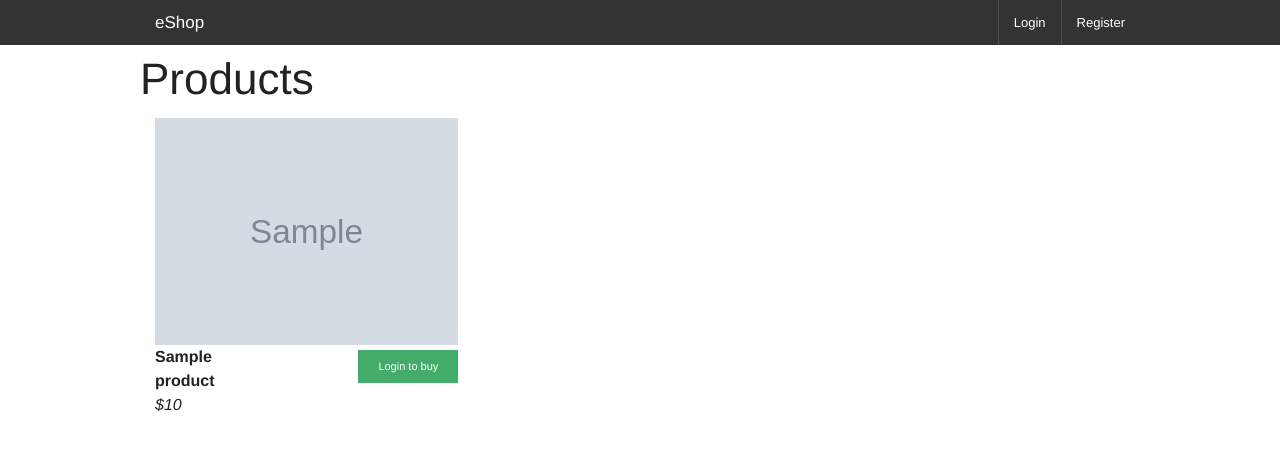
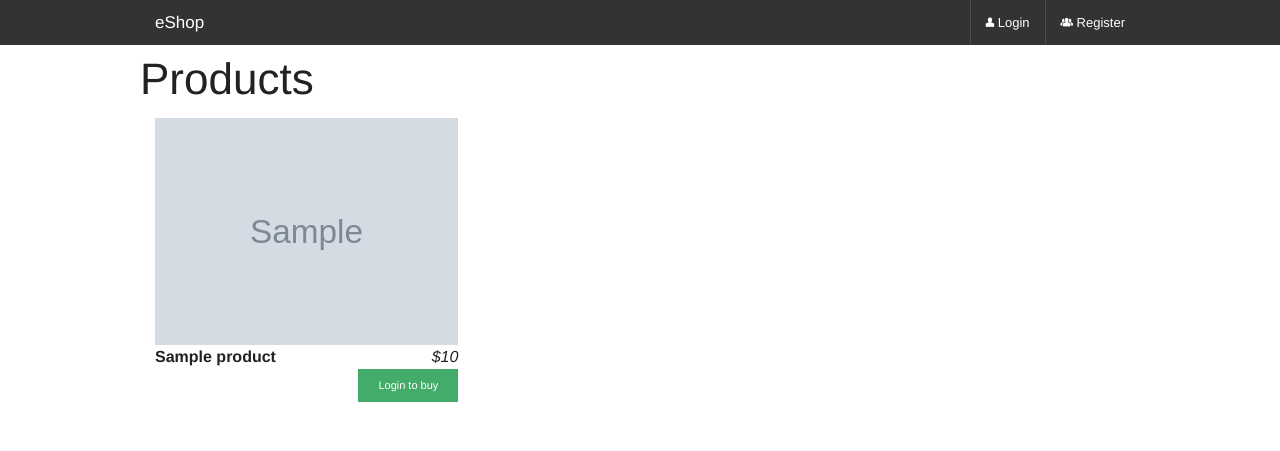
Before and after one commit to markmorcos/eShop, a PHP site: page /eshop/ in a window 1280 px wide. Shown: the top 451 px of the page. Run offline with PHP 8.4, Linux system fonts and the light colour scheme; tables that the repository leaves empty hold one stand-in row (values such as "Sample post"); grey boxes marked "Sample" are stand-in pictures.

Commit message:
Final mods

```diff
--- a/cart.php
+++ b/cart.php
@@ -49,7 +49,7 @@ if(isset($_POST["checkout"]))
     mysqli_query($con, "UPDATE products SET stock = stock - $quantity WHERE id = $product_id");
   }
   mysqli_query($con, "DELETE FROM cart WHERE user_id = $id");
-  $_SESSION["notice"] = "Items will be delivered in 3 working days";
+  $_SESSION["notice"] = "Purchase completed. Items will be delievered within 3 days.";
   header("Location: index.php");
   die();
 }
--- a/header.php
+++ b/header.php
@@ -37,12 +37,12 @@ $current_user = mysqli_fetch_assoc($result);
           <li class="divider hide-for-small"></li>
           <li><a href="profile.php"><i class="fi-torso"></i> Profile</a></li>
           <li class="divider hide-for-small"></li>
-          <li><a href="logout.php">Logout</a></li>
+          <li><a href="logout.php"><i class="fi-power"></i> Logout</a></li>
         <?php else: ?>
           <li class="divider hide-for-small"></li>
-          <li><a href="login.php">Login</a></li>
+          <li><a href="login.php"><i class="fi-torso"></i> Login</a></li>
           <li class="divider hide-for-small"></li>
-          <li><a href="register.php">Register</a></li>
+          <li><a href="register.php"><i class="fi-torsos-all"></i> Register</a></li>
         <?php endif ?>
       </ul>
     </section>
--- a/index.php
+++ b/index.php
@@ -65,7 +65,7 @@ if(isset($_POST["cart"]))
                 <img src="<?= $product["image"] ? $uploads["files"] . "products/" . $product["image"] : "img/placeholder.png"; ?>" width="100%">
             </div>
             <div class="row">
-                <div class="small-4 columns"><strong><?php echo $product["name"]; ?></strong><br><i>$<span id="price<?php echo $i; ?>"><?php echo $product["price"]; ?></span></i></div>
+                <div class="small-12 columns"><strong><?php echo $product["name"]; ?></strong>&nbsp;<i class="right">$<span id="price<?php echo $i; ?>"><?php echo $product["price"]; ?></span></i></div>
                 <?php if($product["stock"] && $current_user): ?>
                         <div id="product<?php echo $i ?>" class="reveal-modal" data-reveal aria-labelledby="modalTitle" aria-hidden="true" role="dialog">
                             <h4 id="modalTitle">Invoice</h4>
@@ -95,11 +95,11 @@ if(isset($_POST["cart"]))
                         <input type="hidden" name="cart" value="true">
                         <input type="hidden" name="product_id" value="<?= $product["id"]; ?>">
                         <div class="small-3 columns"><input id="number<?php echo $i ?>" type="number" value="<?php echo $product["stock"] - $amount["quantity"] > 0 ? 1 : 0; ?>" min="<?php echo $product["stock"] - $amount["quantity"] > 0 ? 1 : 0; ?>" max="<?php echo $product["stock"] - $amount["quantity"]; ?>"></div>
-                        <div class="small-5 columns"><a href="#" class="right tiny success button buy" data-reveal-id="product<?php echo $i; ?>" i="<?php echo $i; ?>" style="margin-top:5px;"><i class="fi-shopping-cart"></i> Add to Cart</a></div>
+                        <div class="small-5 columns right"><a href="#" class="right tiny success button buy" data-reveal-id="product<?php echo $i; ?>" i="<?php echo $i; ?>"><i class="fi-shopping-cart"></i> Add to Cart</a></div>
                 <?php elseif(!$current_user): ?>
-                    <div class="small-8 columns"><a href="<?= $apath; ?>login.php" class="right tiny success button" data-reveal-id="product" style="margin-top:5px;">Login to buy</a></div>
+                    <div class="small-8 columns right"><a href="<?= $apath; ?>login.php" class="right tiny success button" data-reveal-id="product">Login to buy</a></div>
                 <?php else: ?>
-                    <div class="small-8 columns"><a href="javascript:;" class="disabled right tiny alert button" style="margin-top:5px;">Sold Out</a></div>
+                    <div class="small-8 columns right"><a href="javascript:;" class="disabled right tiny alert button">Sold Out</a></div>
                 <?php endif; ?>
             </div>
         </div>
--- a/register.php
+++ b/register.php
@@ -47,7 +47,7 @@ if(isset($_POST["register"]))
         <label>Email <input type="email" name="email" placeholder="Email" value="<?= isset($_POST["email"]) ? $_POST["email"] : ""; ?>" required></label>
         <label>Password <input id="p1" type="password" name="password" placeholder="Password" required></label>
         <label>Confirm Password <input id="p2" type="password" name="confirm_password" placeholder="Confirm Password" required></label>
-        <label>Avatar <input type="file" name="avatar" placeholder="Avatar"></label>
+        <label>Avatar <input type="file" name="avatar" placeholder="Avatar" required></label>
         <input type="submit" class="tiny expand success button" value="Register">
       </div>
     </div>
```
